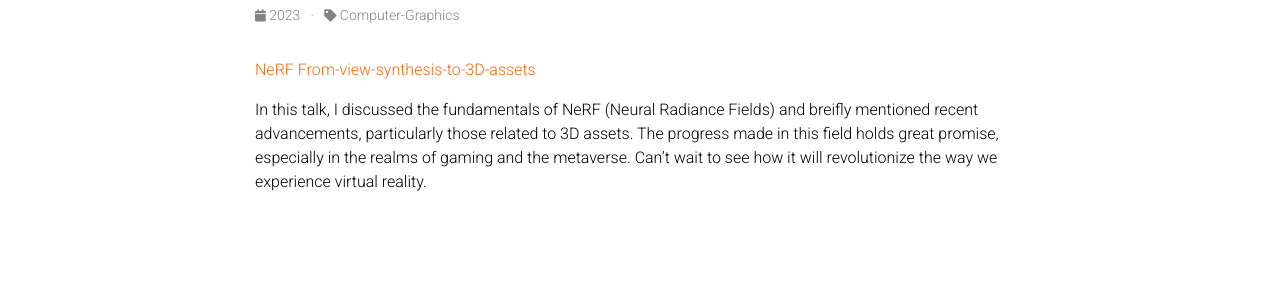
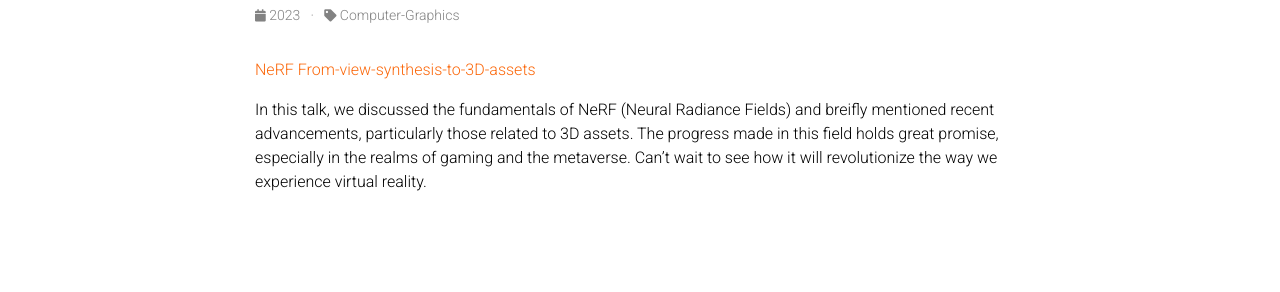
Before and after one commit to TheAllen1996/TheAllen1996.github.io, a Jekyll site: the page built from _posts/2023-09-04-NeRF–From-view-synthesis-to-3D-assets.md, in a window 1280 px wide. Shown: the part 181-473 px from the top of the page. Built offline with Jekyll 4.4.1, drawn with Linux system fonts in a browser that asks for light colours; comment, search, counter and statistics services are not loaded; a style sheet for code colours, icons or effects is not loaded.

Commit message:
minor update

```diff
--- a/_posts/2023-09-04-NeRF–From-view-synthesis-to-3D-assets.md
+++ b/_posts/2023-09-04-NeRF–From-view-synthesis-to-3D-assets.md
@@ -7,6 +7,6 @@
 giscus_comments: true
 ---
 
-[NeRF From-view-synthesis-to-3D-assets](https://theallen1996.github.io/assets/slides/nerf_from_view_syntrhesis_to_3d_assets_2023.pptx)
+[NeRF From-view-synthesis-to-3D-assets](https://docs.google.com/presentation/d/1CRSZUUCWnTdeZR-NzzTaJuINbcMViILK/edit?usp=sharing&ouid=115169074992480226929&rtpof=true&sd=true)
 
-In this talk, I discussed the fundamentals of NeRF (Neural Radiance Fields) and breifly mentioned recent advancements, particularly those related to 3D assets. The progress made in this field holds great promise, especially in the realms of gaming and the metaverse. Can't wait to see how it will revolutionize the way we experience virtual reality.
+In this talk, we discussed the fundamentals of NeRF (Neural Radiance Fields) and breifly mentioned recent advancements, particularly those related to 3D assets. The progress made in this field holds great promise, especially in the realms of gaming and the metaverse. Can't wait to see how it will revolutionize the way we experience virtual reality.
```
Also changed, not shown: _pages/about.md (+2 -2 lines).
